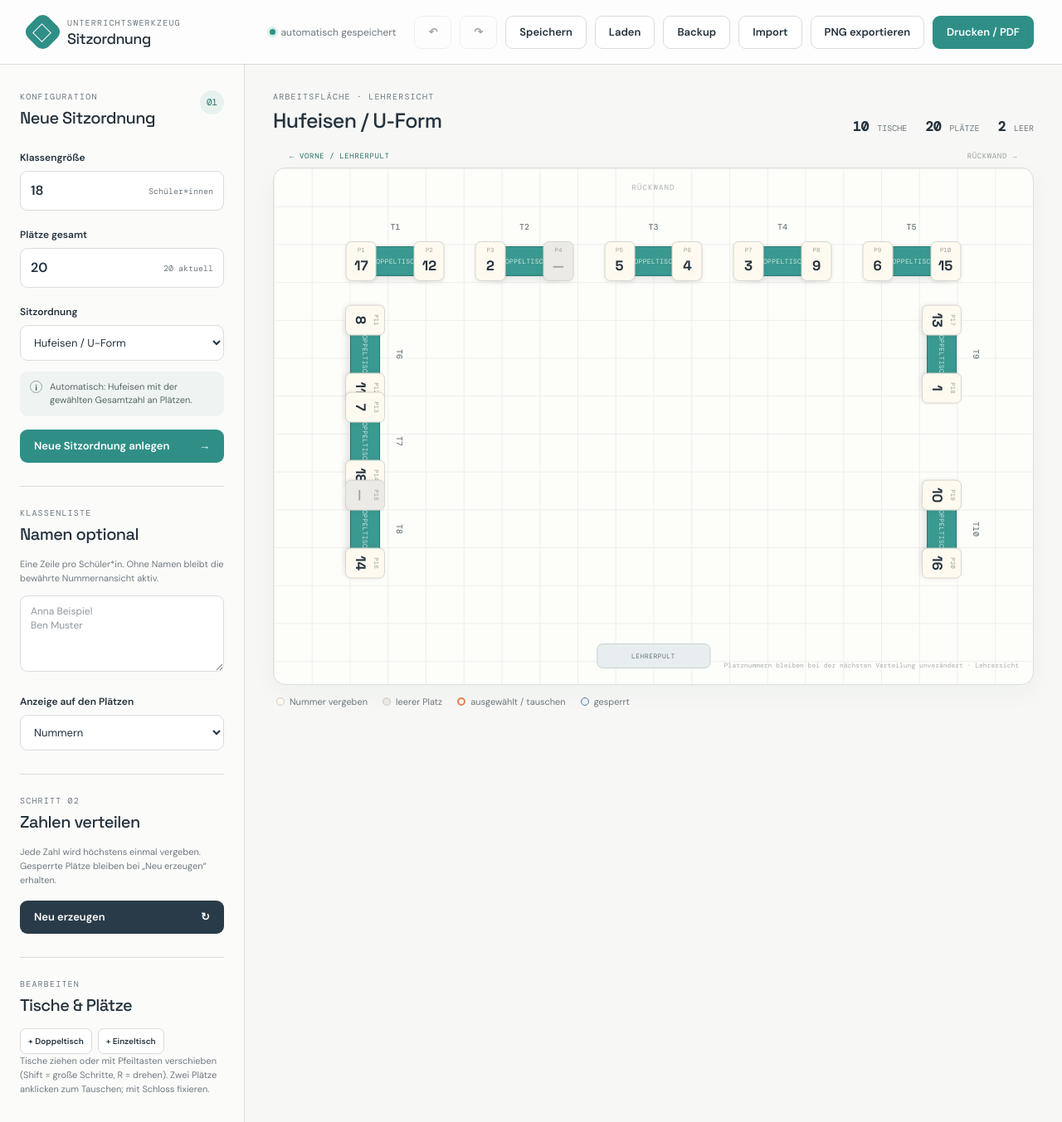
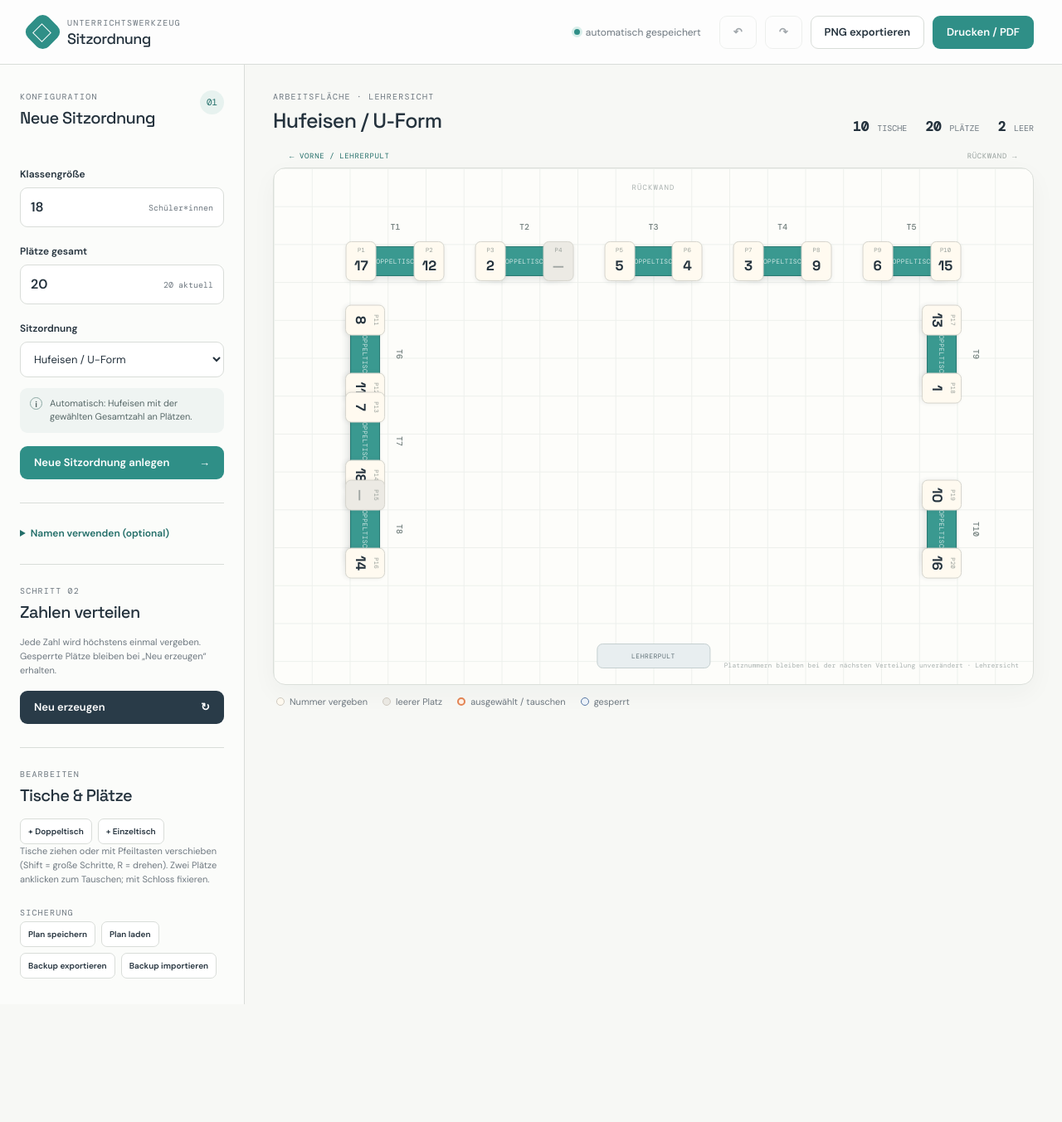
Before and after one commit to HelixBM/Sitzordnung-Generator, a Next.js app: page / in a window 1280 px wide. Shown: the whole page at 83% size. After the commit the page ends 1211 px from the top, so only its background shows below. Built offline with nearby package versions, Linux system fonts and the light colour scheme.

Commit message:
UI Overhaul: Revamped the user interface for improved aesthetics and usability. Updated global styles, layout structure, and page components to enhance user experience.

```diff
--- a/app/globals.css
+++ b/app/globals.css
@@ -29,7 +29,7 @@ button:focus-visible, input:focus-visible, select:focus-visible, textarea:focus-
 .button:disabled { cursor: not-allowed; opacity: .42; transform: none; }
 .button-wide { width: 100%; justify-content: space-between; margin-top: 16px; }
 .workspace { display: grid; grid-template-columns: 295px minmax(0, 1fr); min-height: calc(100vh - 78px); }
-.sidebar { padding: 31px 24px; border-right: 1px solid var(--line); background: #fbfcfa; }
+.sidebar { display: flex; flex-direction: column; padding: 31px 24px; border-right: 1px solid var(--line); background: #fbfcfa; }
 .section-heading { display: flex; align-items: flex-start; justify-content: space-between; margin-bottom: 24px; }
 .section-heading.compact { margin-bottom: 13px; }
 .section-heading h2 { font-size: 20px; }
@@ -40,6 +40,9 @@ button:focus-visible, input:focus-visible, select:focus-visible, textarea:focus-
 .number-field span { padding-right: 12px; color: var(--muted); font-family: "DM Mono", monospace; font-size: 10px; white-space: nowrap; }
 .select-field { width: 100%; padding: 11px 12px; border: 1px solid var(--line); border-radius: 9px; outline: 0; background: white; color: var(--ink); font-size: 13px; }
 .names-input { width: 100%; min-height: 92px; margin-top: 12px; padding: 10px 12px; resize: vertical; border: 1px solid var(--line); border-radius: 9px; background: white; color: var(--ink); font: 12px/1.45 "DM Sans", Arial, sans-serif; }
+.names-panel { margin-top: 3px; }
+.names-panel summary { color: var(--teal-dark); cursor: pointer; font-size: 12px; font-weight: 600; }
+.names-panel .helper-text { margin-top: 10px; }
 .template-note { display: flex; gap: 9px; margin-top: 13px; padding: 11px 12px; border-radius: 9px; background: #eff4f2; color: #566767; }
 .template-note p { margin: 0; font-size: 11px; line-height: 1.45; }
 .note-icon { display: grid; flex: 0 0 auto; place-items: center; width: 15px; height: 15px; border: 1px solid #8ca9a4; border-radius: 50%; font-size: 10px; font-weight: 700; }
@@ -54,6 +57,7 @@ button:focus-visible, input:focus-visible, select:focus-visible, textarea:focus-
 .selection-card > div:first-child { display: flex; align-items: baseline; justify-content: space-between; margin-bottom: 9px; }
 .selection-card strong { font-family: "DM Mono", monospace; font-size: 12px; }
 .selection-card span { color: var(--muted); font-size: 10px; }
+.sidebar-footer { margin-top: auto; padding-top: 24px; }
 .canvas-area { min-width: 0; padding: 31px 34px 30px; }
 .canvas-toolbar { display: flex; align-items: flex-end; justify-content: space-between; margin-bottom: 17px; }
 .canvas-toolbar h2 { font-size: 25px; }
--- a/app/page.tsx
+++ b/app/page.tsx
@@ -134,9 +134,11 @@ function groupPosition(index: number, tableCount: number) {
   const centerX = 0.22 + col * (0.56 / Math.max(1, columns - 1));
   const centerY = 0.25 + row * (0.42 / Math.max(1, rows - 1));
 
-  if (member === 0) return { x: centerX - 0.065, y: centerY, rotation: 0 };
-  if (member === 1) return { x: centerX + 0.065, y: centerY, rotation: 0 };
-  return { x: centerX, y: centerY + 0.09, rotation: 0 };
+  // Keep a visible gap between clusters: their seats extend to the full
+  // cluster width, so the desk bodies alone are not a sufficient spacing cue.
+  if (member === 0) return { x: centerX - 0.075, y: centerY, rotation: 0 };
+  if (member === 1) return { x: centerX + 0.075, y: centerY, rotation: 0 };
+  return { x: centerX, y: centerY + 0.11, rotation: 0 };
 }
 
 function arrangeGroupTables(tables: Table[]) {
@@ -669,11 +671,6 @@ export default function Home() {
           <span className="saved-status"><span className="status-dot" /> automatisch gespeichert</span>
           <button className="button button-ghost" disabled={!history.length} onClick={undo} aria-label="Rückgängig">↶</button>
           <button className="button button-ghost" disabled={!future.length} onClick={redo} aria-label="Wiederholen">↷</button>
-          <button className="button button-ghost" onClick={savePlan}>Speichern</button>
-          <button className="button button-ghost" onClick={loadPlan}>Laden</button>
-          <button className="button button-ghost" onClick={downloadBackup}>Backup</button>
-          <button className="button button-ghost" onClick={() => restoreInputRef.current?.click()}>Import</button>
-          <input ref={restoreInputRef} className="sr-only" type="file" accept="application/json" onChange={(event) => restoreBackup(event.target.files?.[0])} />
           <button className="button button-ghost" onClick={exportPng}>PNG exportieren</button>
           <button className="button button-primary" onClick={() => window.print()}>Drucken / PDF</button>
         </div>
@@ -734,16 +731,16 @@ export default function Home() {
           <button className="button button-primary button-wide" onClick={newLayout}>Neue Sitzordnung anlegen <span>→</span></button>
 
           <div className="divider" />
-          <div className="section-heading compact">
-            <div><p className="eyebrow">Klassenliste</p><h2>Namen optional</h2></div>
-          </div>
-          <p className="helper-text">Eine Zeile pro Schüler*in. Ohne Namen bleibt die bewährte Nummernansicht aktiv.</p>
+          <details className="names-panel">
+            <summary>Namen verwenden (optional)</summary>
+            <p className="helper-text">Eine Zeile pro Schüler*in. Ohne Namen bleibt die Nummernansicht aktiv.</p>
             <textarea id="studentNames" className="names-input" value={studentNames.join("\n")} placeholder={"Anna Beispiel\nBen Muster"} onChange={(event) => updateNames(event.target.value)} />
             <label className="field-label" htmlFor="displayMode">Anzeige auf den Plätzen</label>
             <select id="displayMode" className="select-field" value={state.displayMode ?? "numbers"} onChange={(event) => setState((current) => ({ ...current, displayMode: event.target.value as "numbers" | "names" }))}>
               <option value="numbers">Nummern</option>
               <option value="names">Namen (falls vorhanden)</option>
             </select>
+          </details>
 
           <div className="divider" />
           <div className="section-heading compact">
@@ -778,6 +775,17 @@ export default function Home() {
             </div>
           )}
           <p className="helper-text">Tische ziehen oder mit Pfeiltasten verschieben (Shift = große Schritte, R = drehen). Zwei Plätze anklicken zum Tauschen; mit Schloss fixieren.</p>
+
+          <div className="sidebar-footer">
+            <p className="eyebrow">Sicherung</p>
+            <div className="edit-actions">
+              <button className="mini-button" onClick={savePlan}>Plan speichern</button>
+              <button className="mini-button" onClick={loadPlan}>Plan laden</button>
+              <button className="mini-button" onClick={downloadBackup}>Backup exportieren</button>
+              <button className="mini-button" onClick={() => restoreInputRef.current?.click()}>Backup importieren</button>
+              <input ref={restoreInputRef} className="sr-only" type="file" accept="application/json" onChange={(event) => restoreBackup(event.target.files?.[0])} />
+            </div>
+          </div>
         </aside>
 
         <section className="canvas-area">
```
Lines whose indentation alone changed are shown as unchanged.
